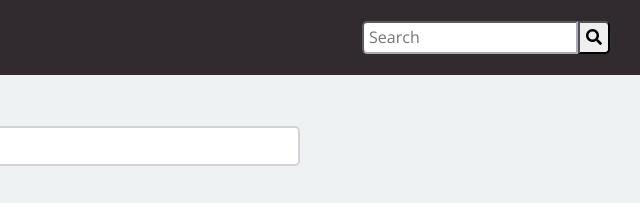
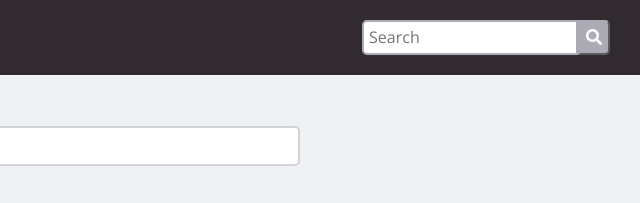
Before and after one commit to BrennanDuffey/ideaBox, a plain HTML site: page index.html in a window 1280 px wide. Shown: the top 203 px of the page, 640-1280 px from the left. Drawn offline with nearby package versions, Linux system fonts and the light colour scheme.

Commit message:
Style search input and button

```diff
--- a/style.css
+++ b/style.css
@@ -40,13 +40,17 @@ h1 span {
 }
 
 .search-input {
-  border-color: #ACAAB5;
+  border: solid 2px #ACAAB5;
   border-radius: 5px 0 0 5px;
   padding: 5px;
 }
 
 .search-btn {
+  background-color: #ACAAB5;
+  border-color: #ACAAB5;
   border-radius: 0 5px 5px 0;
+  color: #fff;
+  padding: 6px;
 }
 
 .input-section {
```
